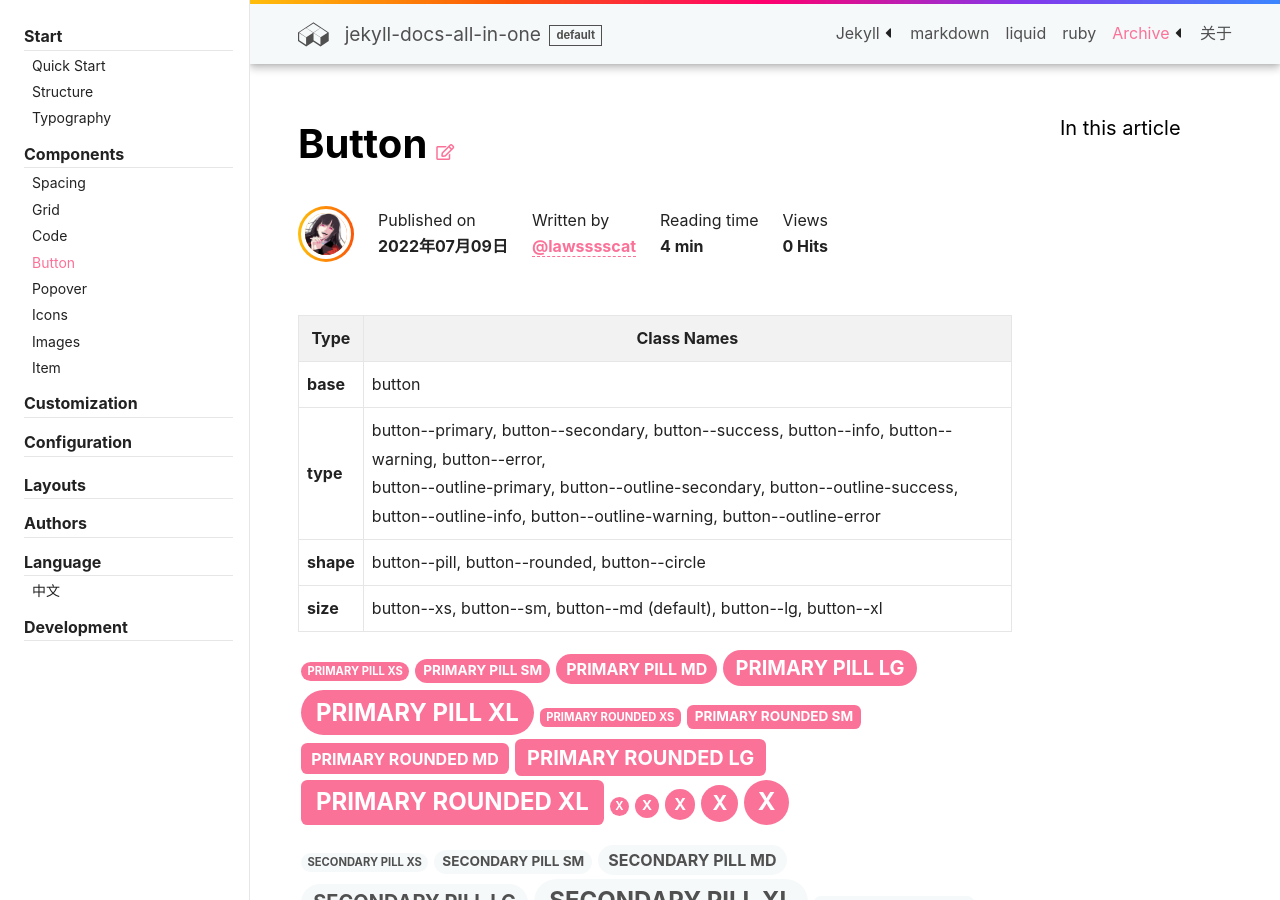
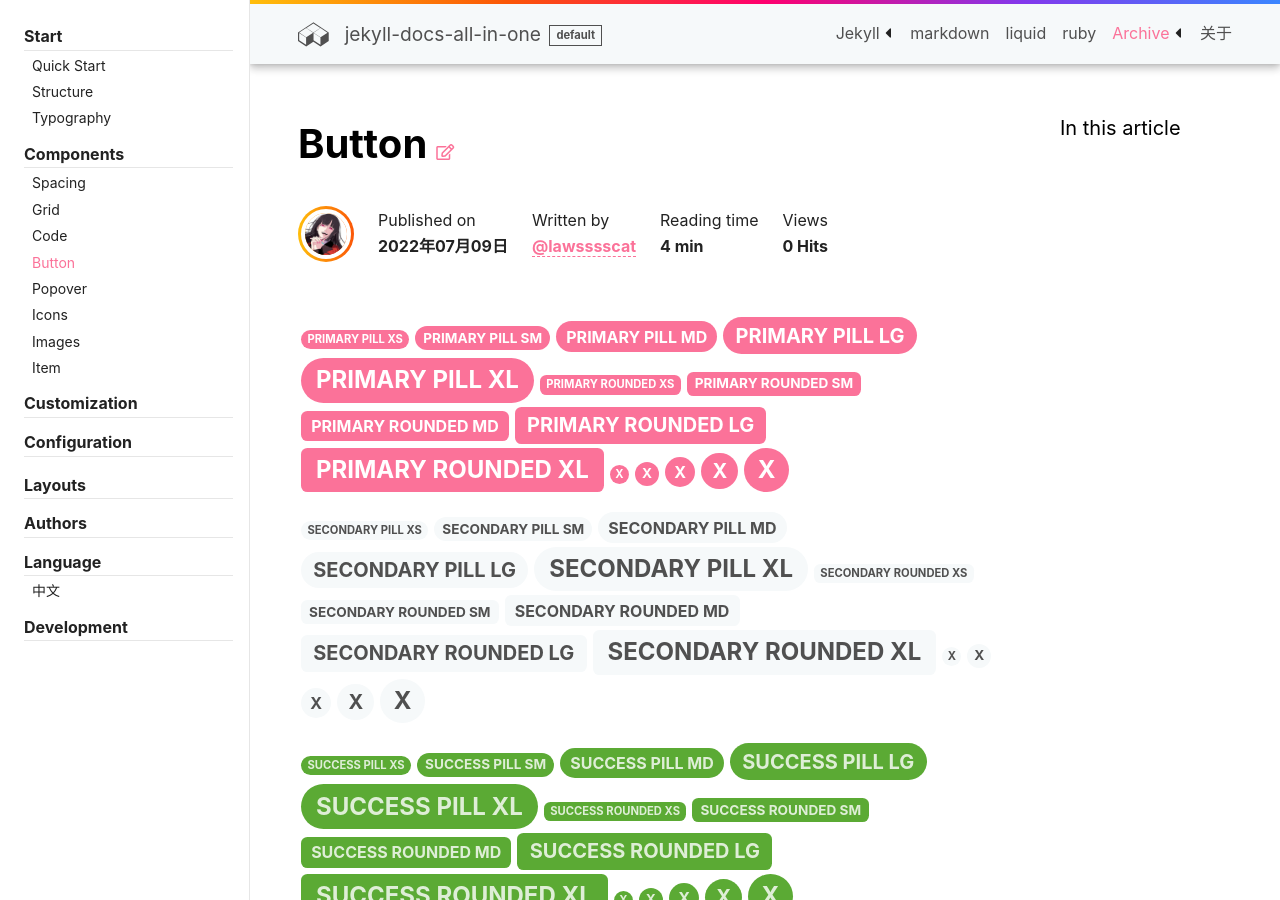
Before and after one commit to LawssssCat/jekyll-docs, a Jekyll site: the page built from _docs/en/components/button.md, in a window 1280 px wide and 900 px high. Built offline with Jekyll 4.4.1, drawn with Linux system fonts in a browser that asks for light colours; comment, search, counter and statistics services are not loaded; some of the changed text lies outside the part shown.

Commit message:
docs: button

```diff
--- a/_docs/en/components/button.md
+++ b/_docs/en/components/button.md
@@ -3,13 +3,6 @@
 title: Button
 permalink: /docs/en/components/button
 ---
-
-| Type | Class Names |
-| ---- | ---- |
-| **base**  | button |
-| **type**  | button\-\-primary, button\-\-secondary, button\-\-success, button\-\-info, button\-\-warning, button\-\-error, <br>button\-\-outline\-primary, button\-\-outline\-secondary, button\-\-outline\-success, button\-\-outline\-info, button\-\-outline\-warning, button\-\-outline\-error |
-| **shape** | button\-\-pill, button\-\-rounded, button\-\-circle |
-| **size**  | button\-\-xs, button\-\-sm, button\-\-md (default), button\-\-lg, button\-\-xl |
 
 <!-- ================================ -->
 {%- assign types  = 'primary,secondary,success,info,warning,error,outline-primary,outline-secondary,outline-success,outline-info,outline-warning,outline-error' | split: ',' -%}
@@ -49,6 +42,13 @@
   }
 </script>
 <!-- ================================ -->
+
+| Type | Class Names |
+| ---- | ---- |
+| **base**  | button |
+| **type**  | button\-\-primary, button\-\-secondary, button\-\-success, button\-\-info, button\-\-warning, button\-\-error, <br>button\-\-outline\-primary, button\-\-outline\-secondary, button\-\-outline\-success, button\-\-outline\-info, button\-\-outline\-warning, button\-\-outline\-error |
+| **shape** | button\-\-pill, button\-\-rounded, button\-\-circle |
+| **size**  | button\-\-xs, button\-\-sm, button\-\-md (default), button\-\-lg, button\-\-xl |
 
 ## Type
 
```
